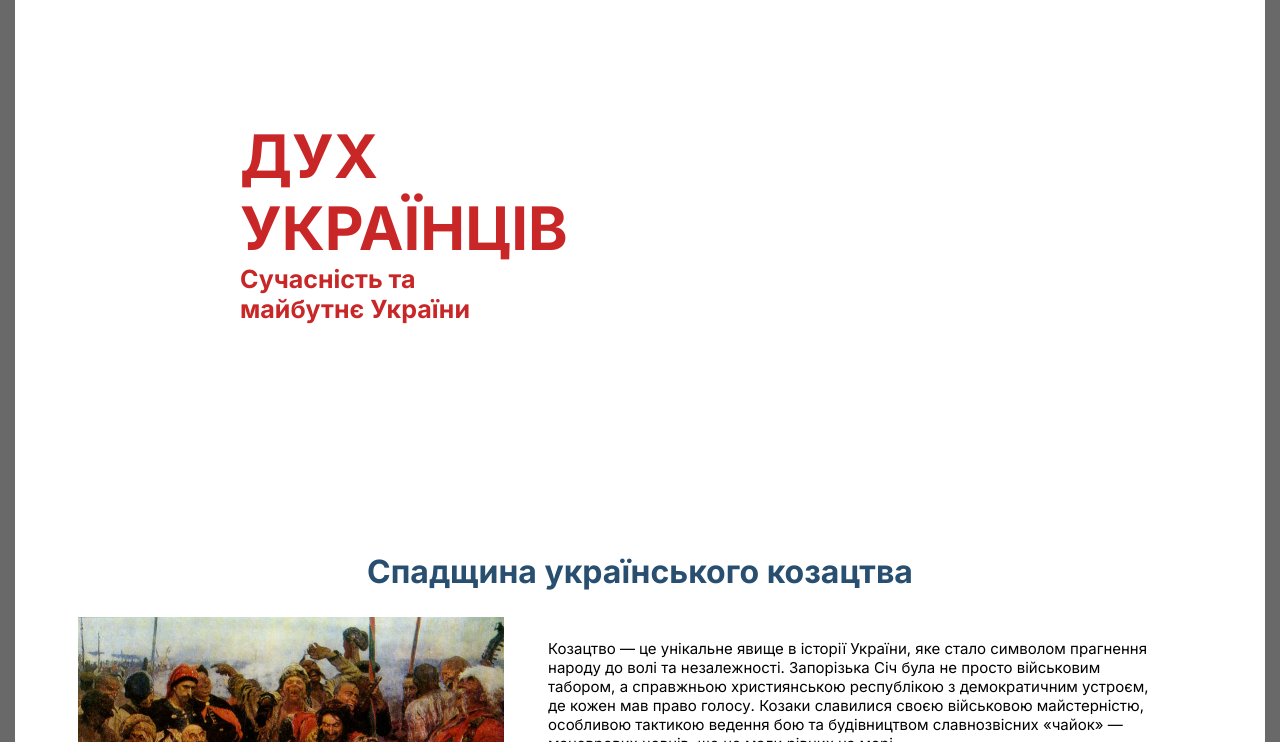
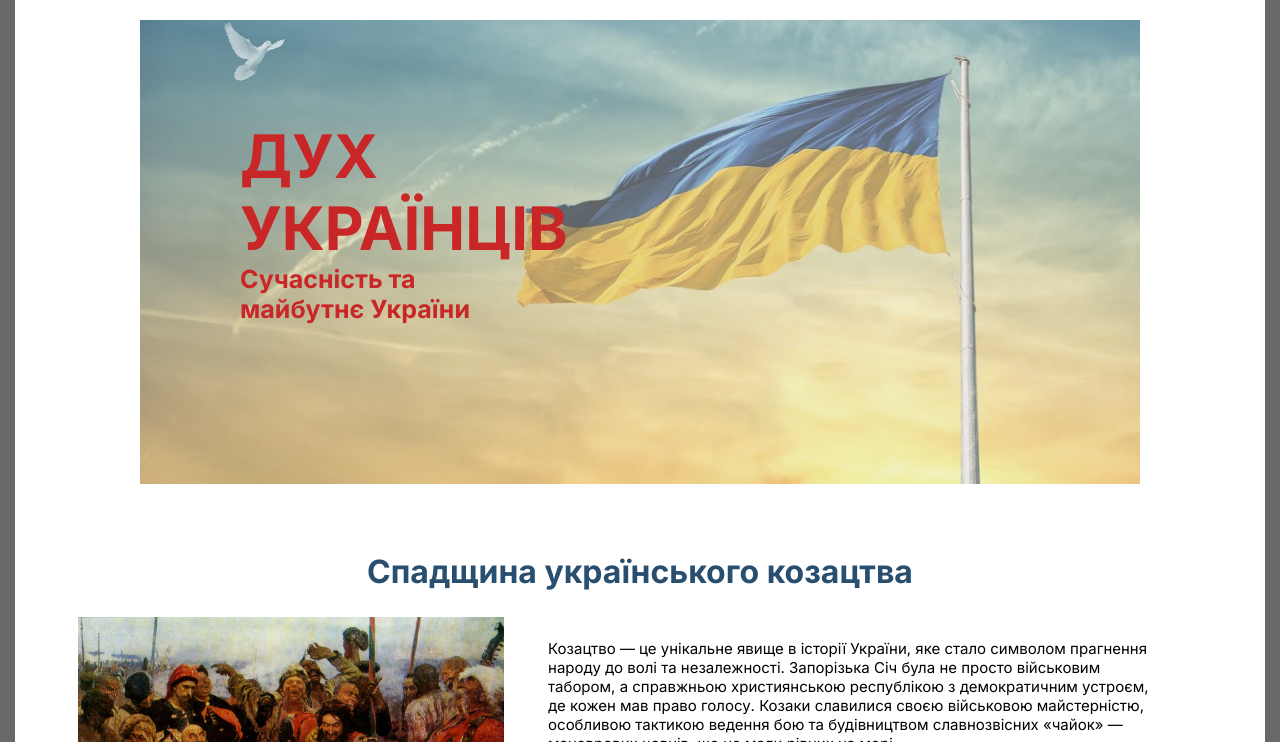
Before and after one commit to z11nss/ukraine, a plain HTML site: page index.html in a window 1280 px wide. Shown: the part 58-800 px from the top of the page. Drawn offline with Linux system fonts and the light colour scheme; the site is published under a folder, as on GitHub Pages, so addresses that start at the root find nothing.

Commit message:
Add files via upload

```diff
--- a/css/style.css
+++ b/css/style.css
@@ -61,7 +61,7 @@ header {
 .header_item1 {
     width: 80%;
     height: 464px;
-    background: url(/img/header.png);
+    background: url(../img/header.png);
     background-size: 100% 100%;
 }
 
```
